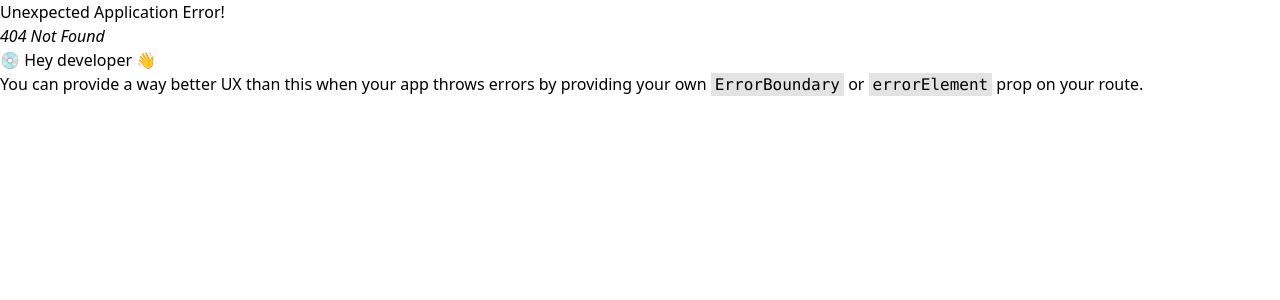
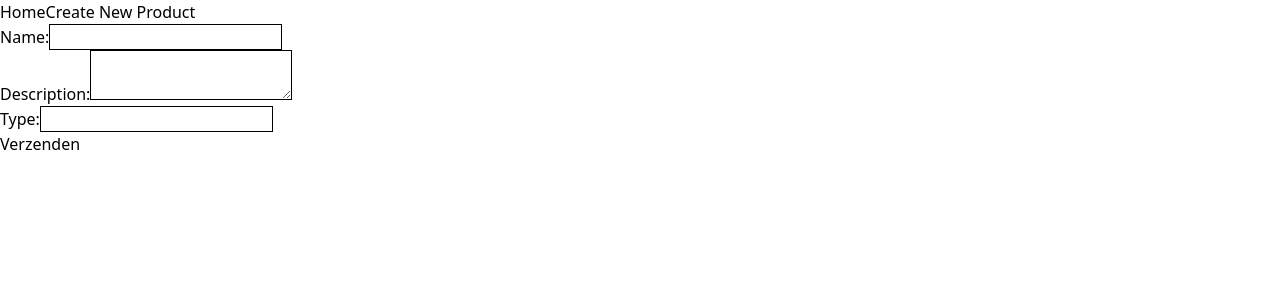
Before and after one commit to ThomasvanBockel/prg06-frontend, a React (Vite) app: page /create in a window 1280 px wide. Before the commit this address had no page. Shown: the top 300 px of the page. Built offline with nearby package versions, Linux system fonts and the light colour scheme.

Commit message:
added the create page

```diff
--- a/src/App.jsx
+++ b/src/App.jsx
@@ -3,6 +3,7 @@ import Layout from "./Layout.jsx";
 import Home from "./Home.jsx";
 import PlantDetails from "./PlantDetails.jsx";
 import PlantEdit from "./PlantEdit.jsx";
+import Create from "./Create.jsx";
 
 function App() {
 
@@ -27,11 +28,11 @@ function App() {
                     element: <PlantEdit/>,
                 },
 
-                /*
                 {
                     path: "/create",
-                    element: <CreateProduct/>,
+                    element: <Create/>,
                 },
+                /*
 */
             ],
         },
--- /dev/null
+++ b/src/Create.jsx
@@ -0,0 +1,85 @@
+import {Link, useParams} from "react-router";
+import {useEffect, useState} from "react";
+import {useNavigate} from "react-router";
+
+function Create() {
+    const navigate = useNavigate()
+
+    const [formData, setFormData] = useState({
+        name: '',
+        description: '',
+        type: ''
+    });
+    const handleInputChange = (e) => {
+        const {name, value} = e.target
+        setFormData({
+            ...formData,
+            [name]: value
+        })
+    }
+    const handleSubmit = async (e) => {
+        try {
+            e.preventDefault()
+            const response = await fetch('http://145.24.237.40:8002/plants/', {
+                method: "POST",
+                headers: {
+                    Accept: "application/json",
+                    "Content-Type": "application/json",
+                },
+                body: JSON.stringify(formData)
+
+            })
+            const data = await response.json();
+            console.log(data);
+            // onCreated?.(data);
+            navigate("/");
+
+        } catch (error) {
+            console.error("Er is een fout opgetreden:", error);
+        }
+    }
+    return (
+        <>
+            <form onSubmit={handleSubmit}>
+                <div>
+                    <label htmlFor="name">Name:</label>
+                    <input
+                        type="text"
+                        id="name"
+                        name="name"
+                        value={formData.name}
+                        onChange={handleInputChange}
+                        className="border"
+                    />
+                </div>
+
+                <div>
+                    <label htmlFor="description">Description:</label>
+                    <textarea
+                        id="description"
+                        name="description"
+                        value={formData.description}
+                        onChange={handleInputChange}
+
+                        className="border"
+                    />
+                </div>
+                <div>
+                    <label htmlFor="type">Type:</label>
+                    <input
+                        type="text"
+                        id="type"
+                        name="type"
+                        value={formData.type}
+                        onChange={handleInputChange}
+                        className="border"
+                    />
+                </div>
+                <button type="submit">Verzenden</button>
+            </form>
+
+        </>
+    );
+}
+
+export default Create;
--- a/src/Layout.jsx
+++ b/src/Layout.jsx
@@ -1,4 +1,4 @@
-import { Link, Outlet } from "react-router";
+import {Link, Outlet} from "react-router";
 
 function Layout() {
     return (
@@ -10,7 +10,7 @@ function Layout() {
                 </nav>
             </header>
             <main>
-                <Outlet />
+                <Outlet/>
             </main>
         </div>
     );
```
